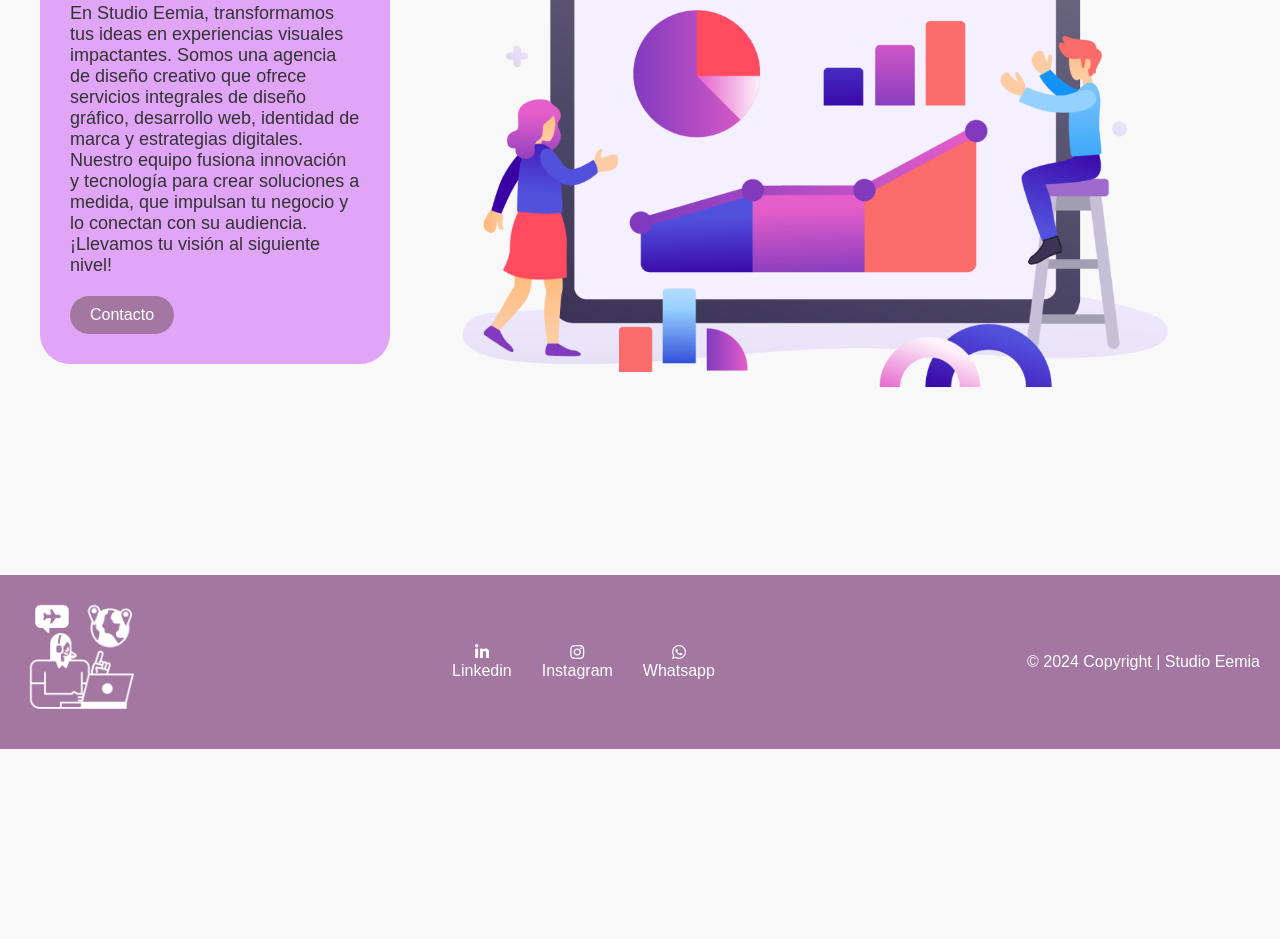
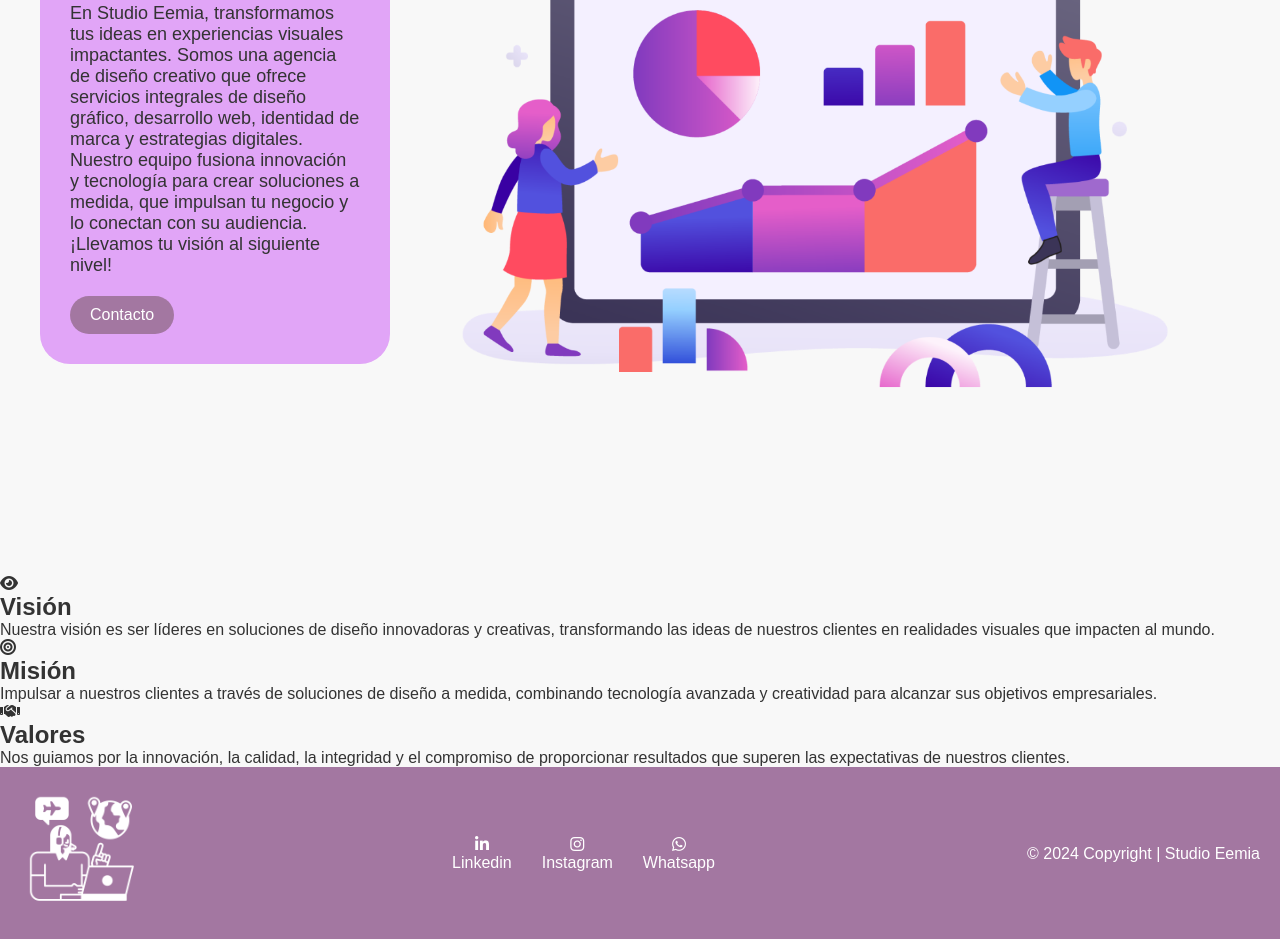
Before and after one commit to danielapchain/Studio-Eemia, a plain HTML site: page index.html in a window 1280 px wide. Shown: the part 503-1442 px from the top of the page. Before the commit the page ends 1252 px from the top, so only its background shows below. Drawn offline with Linux system fonts and the light colour scheme.

Commit message:
Add files via upload

```diff
--- a/index.html
+++ b/index.html
@@ -36,6 +36,24 @@
             <img src="Imagenes/Ilustracion.png" alt="Ilustración">
         </div>
     </section>
+    <section id="vision-mision-valores">
+        <div class="box">
+            <i class="fa-solid fa-eye"></i>
+            <h2>Visión</h2>
+            <p>Nuestra visión es ser líderes en soluciones de diseño innovadoras y creativas, transformando las ideas de nuestros clientes en realidades visuales que impacten al mundo.</p>
+        </div>
+        <div class="box">
+            <i class="fa-solid fa-bullseye"></i>
+            <h2>Misión</h2>
+            <p>Impulsar a nuestros clientes a través de soluciones de diseño a medida, combinando tecnología avanzada y creatividad para alcanzar sus objetivos empresariales.</p>
+        </div>
+        <div class="box">
+            <i class="fa-solid fa-handshake"></i>
+            <h2>Valores</h2>
+            <p>Nos guiamos por la innovación, la calidad, la integridad y el compromiso de proporcionar resultados que superen las expectativas de nuestros clientes.</p>
+        </div>
+    </section>
+
     <footer>
         <div class="footer-logo">
             <img src="Imagenes/footer.png" alt="Logo Empresa">
```
Lines whose indentation alone changed are shown as unchanged.
